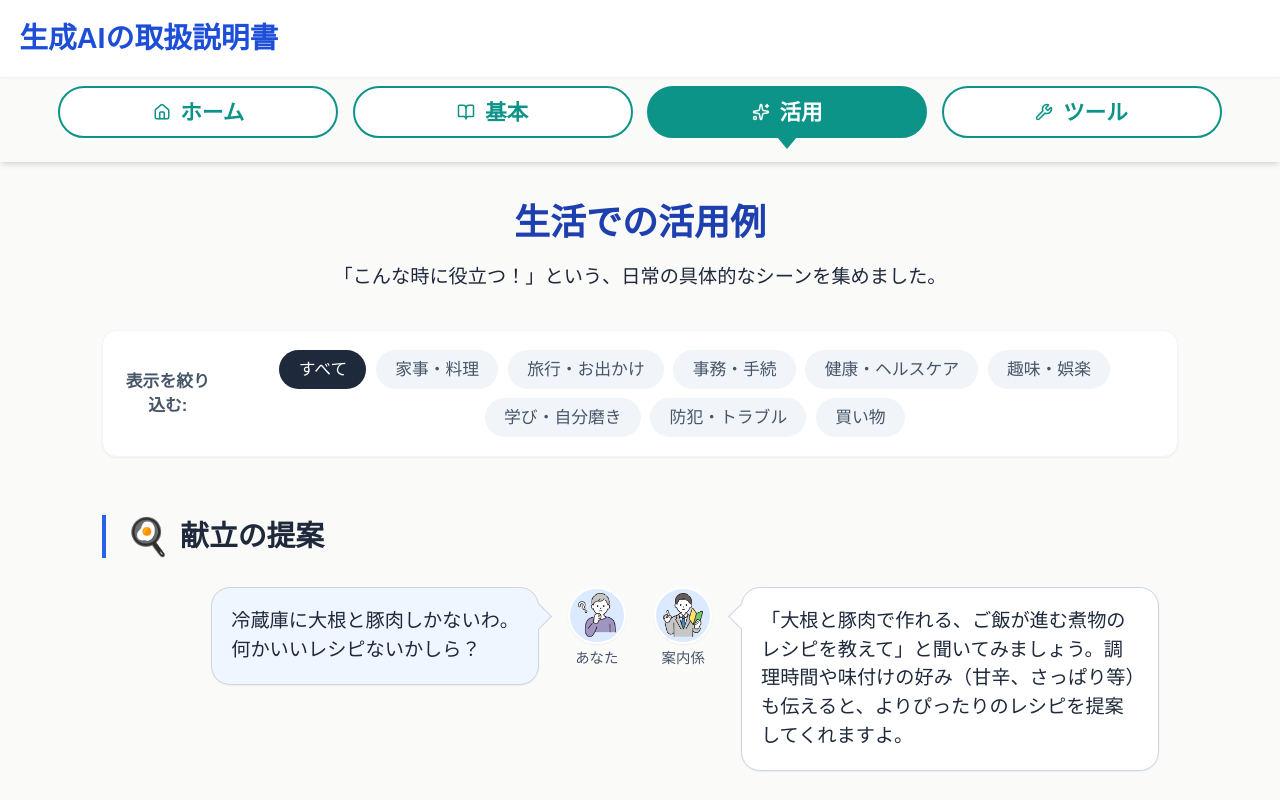
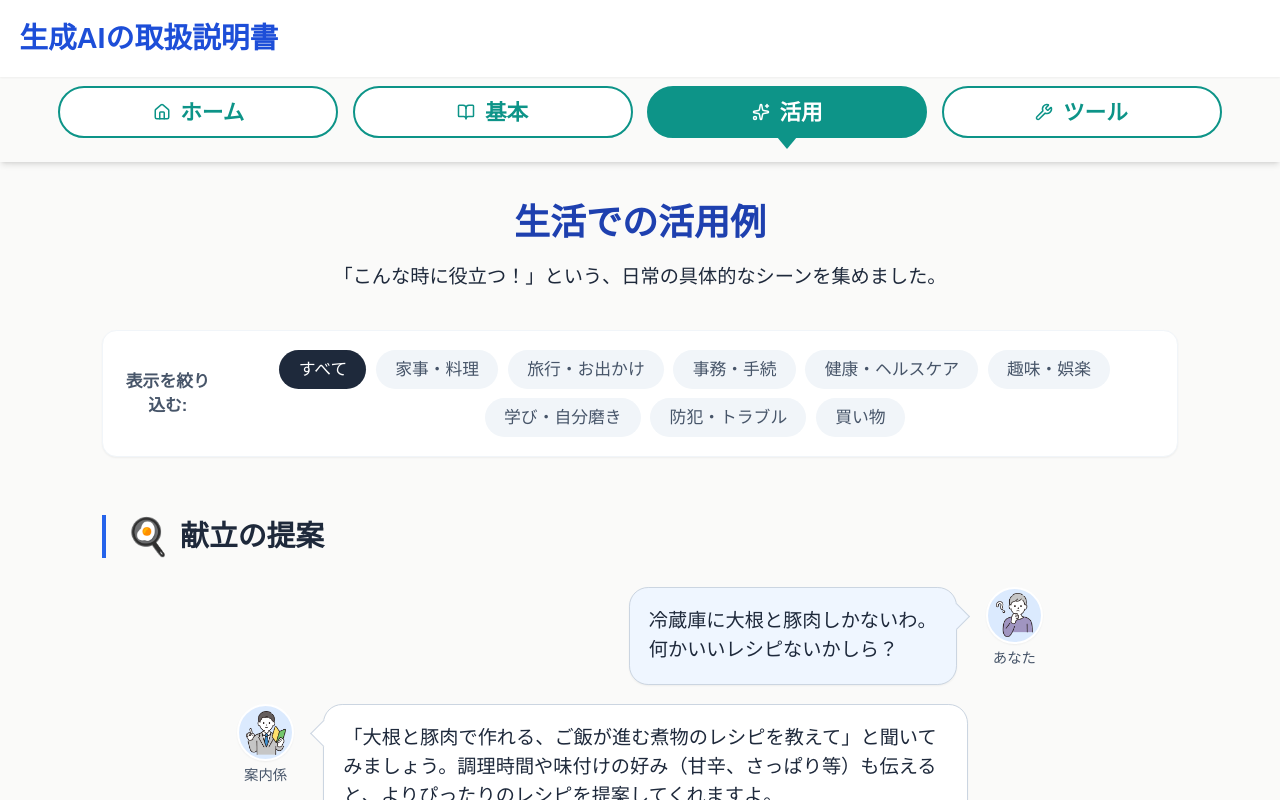
Before and after one commit to SantaHirai/AI_Instruction_portalsite, a React (Vite) app: page / in a window 1280 px wide. Both pictures are taken after a click on the element 364 px from the left and 1560 px from the top of the page. Shown: the top 800 px of the page. Built offline with nearby package versions, Linux system fonts and the light colour scheme.

Commit message:
活用例の会話のレイアウトを変更
ダイアログ項目のグリッドレイアウトをフレックスカラムレイアウトに置き換え、中画面でコンテンツを中央に配置し、読みやすさを向上させるために間隔を調整。

```diff
--- a/src/pages/Cases.tsx
+++ b/src/pages/Cases.tsx
@@ -54,7 +54,7 @@
           </h2>
 
           {item.type === 'dialogue' && item.dialogue && (
-            <div className="grid md:grid-cols-2 gap-6 items-start">
+            <div className="flex flex-col gap-4 md:max-w-2xl md:mx-auto w-full">
               {item.dialogue.map((line, idx) => (
                 <SpeechBubble
                   key={idx}
```
